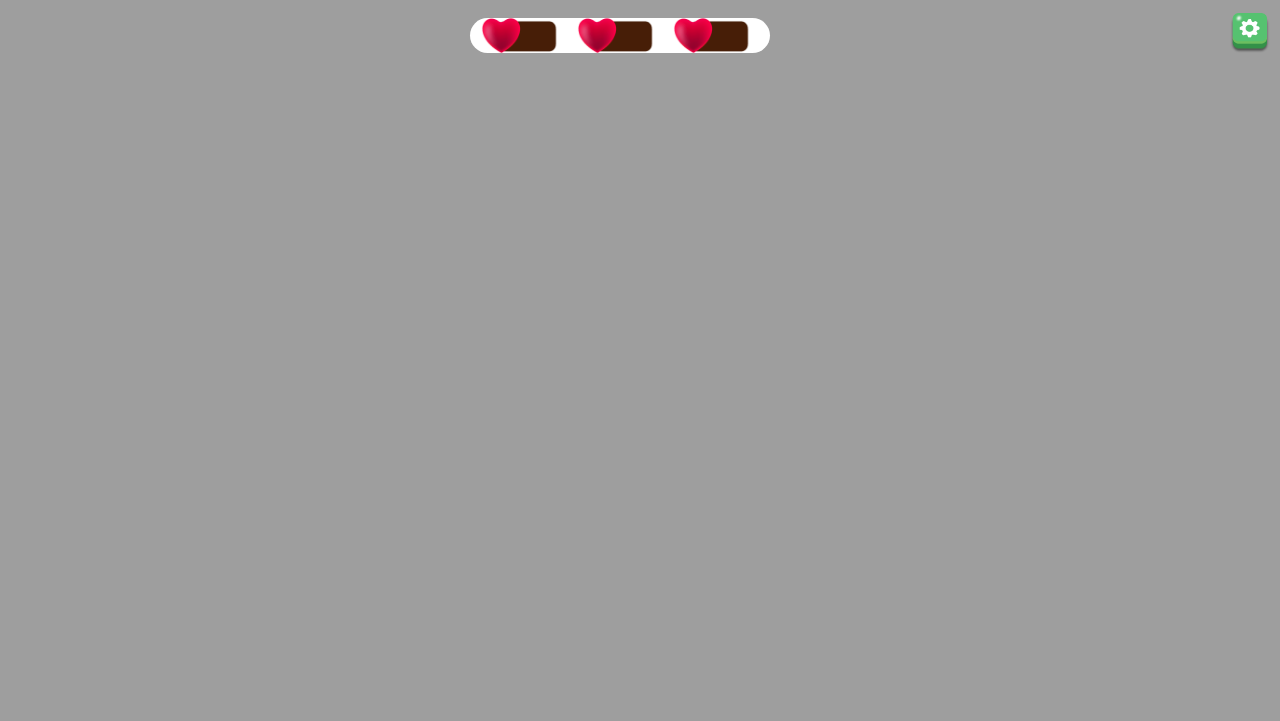
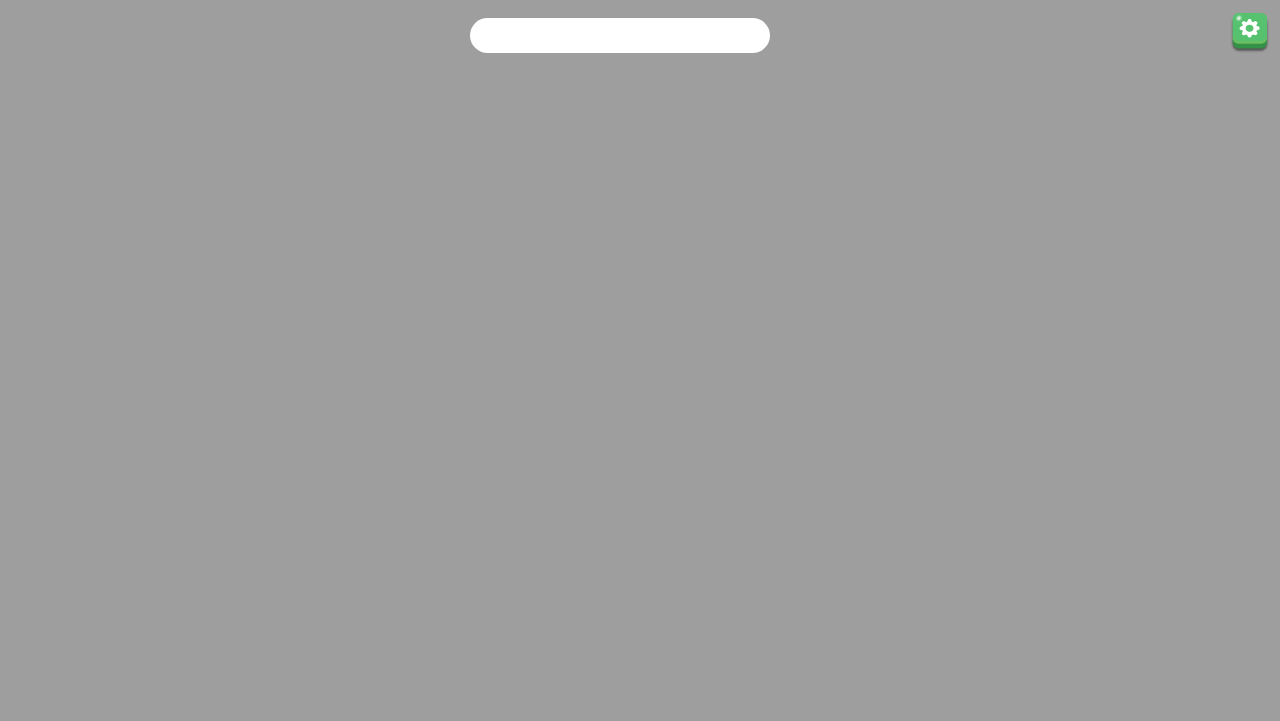
Before and after one commit to Dr-Ray/probable-fiesta, a plain HTML site: page index.html in a window 1280 px wide. Shown: the top 721 px of the page. Drawn offline with nearby package versions, Linux system fonts and the light colour scheme.

Commit message:
Main game ui

```diff
--- a/index.html
+++ b/index.html
@@ -141,9 +141,9 @@
             style="display: flex;align-items: center;overflow-x: auto;justify-content: space-between; height: 50px;background-color: transparent;position: absolute;z-index: 9;width: 100%;top: 10px;padding:0 10px;">
             <div class=""
                 style="width: 100%;background-color: #fff; display: flex;align-items: center;gap: 1rem;height: 35px;top: 10px;padding:0 10px;width: 300px;margin: 0 auto;border-radius: 50px;">
+                <!-- <img src="./item_life.png" style="height: 35px; width: 80px;" alt="">
                 <img src="./item_life.png" style="height: 35px; width: 80px;" alt="">
-                <img src="./item_life.png" style="height: 35px; width: 80px;" alt="">
-                <img src="./item_life.png" style="height: 35px; width: 80px;" alt="">
+                <img src="./item_life.png" style="height: 35px; width: 80px;" alt=""> -->
             </div>
             <div class="">
                 <img src="./button_settings.png" id="openSettingsModal" alt="" style="width: 40px;height: 40px;">
```
